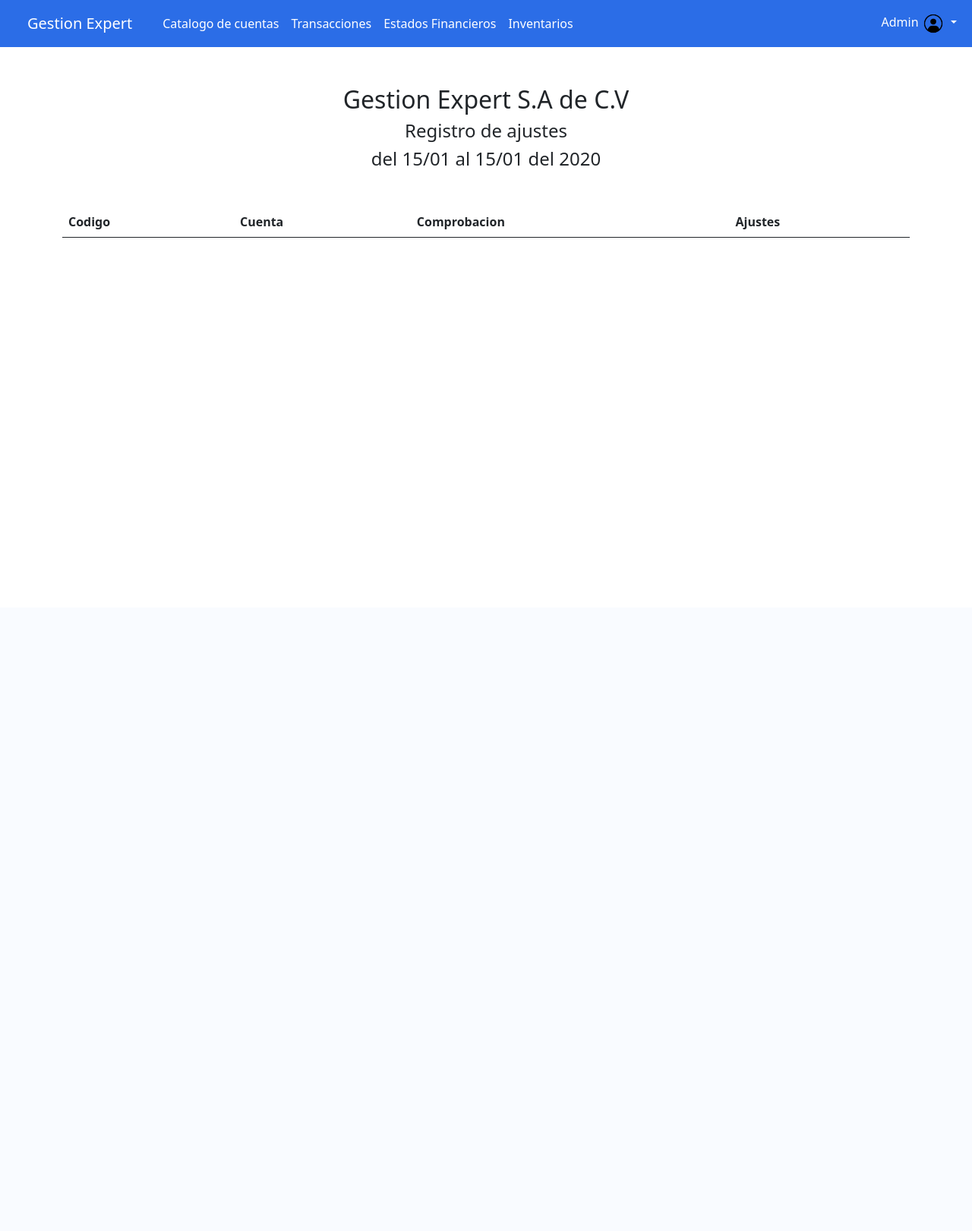
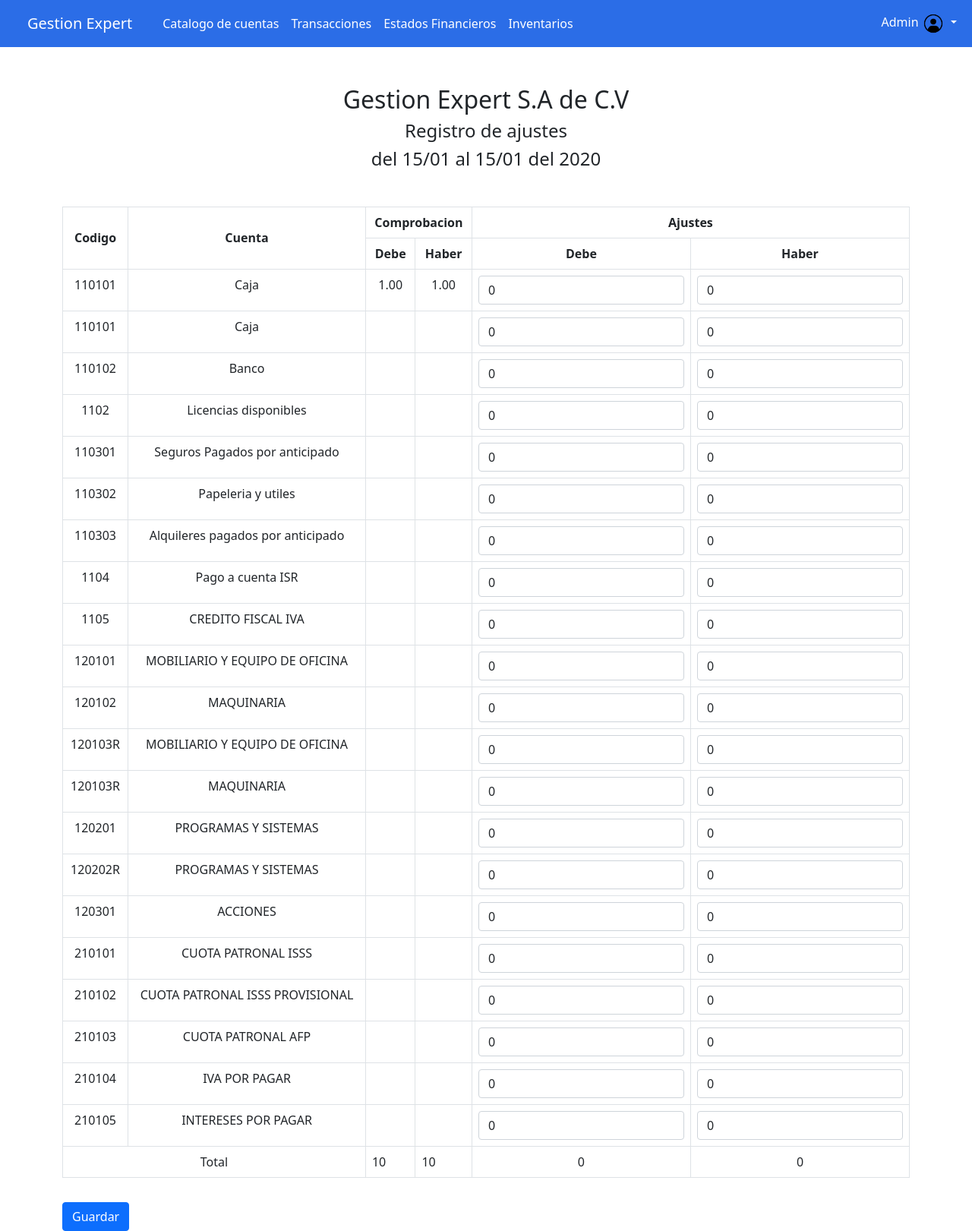
Before and after one commit to ph22012/PROTOTIPO-SIC-G3, a Django app: template EstadosFinancieros/templates/ajustes.html in a window 1280 px wide. Shown: the whole page at 76% size. Before the commit the page ends 313 px from the top, so only its background shows below. Run offline with Django 5.2, Linux system fonts and the light colour scheme; data comes from the database, SQL or seed files in the repository; tables that the repository leaves empty hold one stand-in row (values such as "Sample post"); the template is opened without the code that fills it: values that come from a table or form of the project are taken from there, most other values are stand-ins (such as "Sample title", 1, 10 or a date in 2020); lists and menus that the app fills with data are empty; some libraries are stand-ins or nearby versions.

Commit message:
Version preeliminar, no funciona el debe

```diff
--- a/EstadosFinancieros/templates/ajustes.html
+++ b/EstadosFinancieros/templates/ajustes.html
@@ -8,22 +8,99 @@
             <h4 class="text-center col-12"> Registro de ajustes </h4>
             <h4 class="text-center col-12"> del {{periodoActual.fechaInicio|date:"d/m"}} al {{periodoActual.fechaFin|date:"d/m"}} del {{periodoActual.fechaInicio|date:"Y"}} </h4>
         </div>
+    <form method="POST" action="">
 
+        {% csrf_token %}
         <div style="margin-top: 40px;">
-            <table class="table w-100">
+            <table class="table table-bordered w-100">
                 <thead>
                     <tr>
-                        <th scope="col" rowspan="2">Codigo</th>
-                        <th scope="col" rowspan="2">Cuenta</th>
-                        <th scope="col" colspan="2">Comprobacion</th>
-                        <th scope="col" colspan="2">Ajustes</th>
+                        <th class="text-center align-content-center" scope="col" rowspan="2">Codigo</th>
+                        <th class="text-center align-content-center"  scope="col" rowspan="2">Cuenta</th>
+                        <th class="text-center" scope="col" colspan="2">Comprobacion</th>
+                        <th class="text-center" scope="col" colspan="2">Ajustes</th>
+                    </tr>
+
+                    <tr>
+                        <th class="text-center" scope="col">Debe</th>
+                        <th class="text-center" scope="col">Haber</th>
+                        <th class="text-center" scope="col">Debe</th>
+                        <th class="text-center" scope="col">Haber</th>
                     </tr>
                 </thead>
                 <tbody>
+                    {%for dato in sinAjustar%}
+                        <tr>
+                            <td class="text-center">{{dato.idCuenta.codCuenta}}</td>
+                            <td class="text-center">{{dato.idCuenta.nameCuenta}}</td>
+                            <td class="text-center">{{dato.debe}}</td>
+                            <td class="text-center">{{dato.haber}}</td>
+                            <!-- Agregar el id de la cuenta al nombre del input -->
+                        <td class="text-center">
+                            <input type="number" name="ajuste_Debito_{{ dato.idSaldo }}" class="form-control" value="0">
+                        </td>
+                        <td class="text-center">
+                            <input type="number" name="ajuste_haber_{{ dato.idSaldo }}" class="form-control" value="0">
+                        </td>
 
-
+                        </tr>
+                    {%endfor%}
+                    {%for dato in cuentasAjustes%}
+                    <tr>
+                        <td class="text-center">{{dato.codCuenta}}</td>
+                        <td class="text-center">{{dato.nameCuenta}}</td>
+                        <td></td>
+                        <td></td>
+                        <!-- Agregar el id del ajuste al nombre del input -->
+                        <td class="text-center">
+                            <input type="number" name="ajuste_Debito_ajuste_{{ dato.idCuenta }}" class="form-control" value="0">
+                        </td>
+                        <td class="text-center">
+                            <input type="number" name="ajuste_haber_ajuste_{{ dato.idCuenta }}" class="form-control" value="0">
+                        </td>
+                    </tr>
+                    {%endfor%}
+                    <tr>
+                        <td colspan="2" class="text-center"> Total</td>
+                        <td>{{sumDebeComp}} </td>
+                        <td>{{sumHaberComp}} </td>
+                        <td id="totalDebe" class="text-center">0</td>
+                        <td id="totalHaber" class="text-center">0</td>
+                    </tr>
                 </tbody>
             </table>
+            <button type="submit" class=" btn btn-primary mt-3">Guardar</button>
+
         </div>
+    </form>
     </div>
+
+    <script>
+        document.addEventListener('DOMContentLoaded', function () {
+            const inputs = document.querySelectorAll('input[type="number"]');
+            const totalDebe = document.getElementById('totalDebe');
+            const totalHaber = document.getElementById('totalHaber');
+
+            function updateTotals() {
+                let sumDebe = 0;
+                let sumHaber = 0;
+
+                inputs.forEach(input => {
+                    const value = parseFloat(input.value) || 0;
+                    if (input.name.includes('debe')) {
+                        sumDebe += value;
+                    } else if (input.name.includes('haber')) {
+                        sumHaber += value;
+                    }
+                });
+
+                totalDebe.textContent = sumDebe.toFixed(2);
+                totalHaber.textContent = sumHaber.toFixed(2);
+            }
+
+            inputs.forEach(input => {
+                input.addEventListener('input', updateTotals);
+            });
+        });
+    </script>
 {%endblock%}
```
Also changed, not shown: EstadosFinancieros/views.py (+65 -2 lines).
